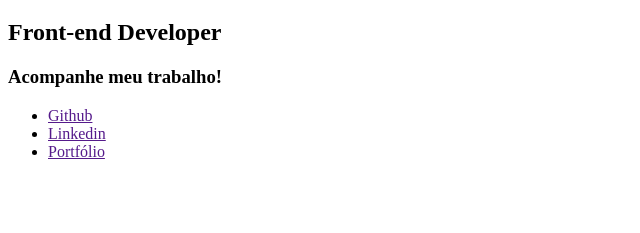
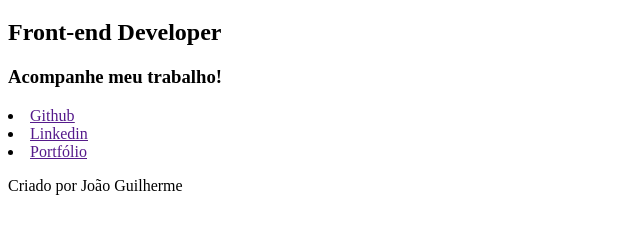
Before and after one commit to joaogrgomes/my-linktree, a plain HTML site: page index.html in a window 1280 px wide. Shown: the part 61-294 px from the top of the page, without its empty margins (0-640 px from the left). Drawn offline with Linux system fonts and the light colour scheme.

Commit message:
Inclusao das tags semanticas 'main' e 'footer'

```diff
--- a/index.html
+++ b/index.html
@@ -8,13 +8,18 @@
     <title>Linktree do João</title>
 </head>
 <body>
+    <main>
         <h1>João Guilherme</h1>
         <h2>Front-end Developer</h2>
         <h3>Acompanhe meu trabalho!</h3>
-    <ul>
+        <u>
             <li><a href="" target="_blank">Github</a></li>
             <li><a href="" target="_blank">Linkedin</a></li>
             <li><a href="" target="_blank">Portfólio</a></li>
-    </ul>
+        </u>
+    </main>
+    <footer>
+        <p>Criado por João Guilherme</p>
+    </footer>
 </body>
 </html>
```
Lines whose indentation alone changed are shown as unchanged.
